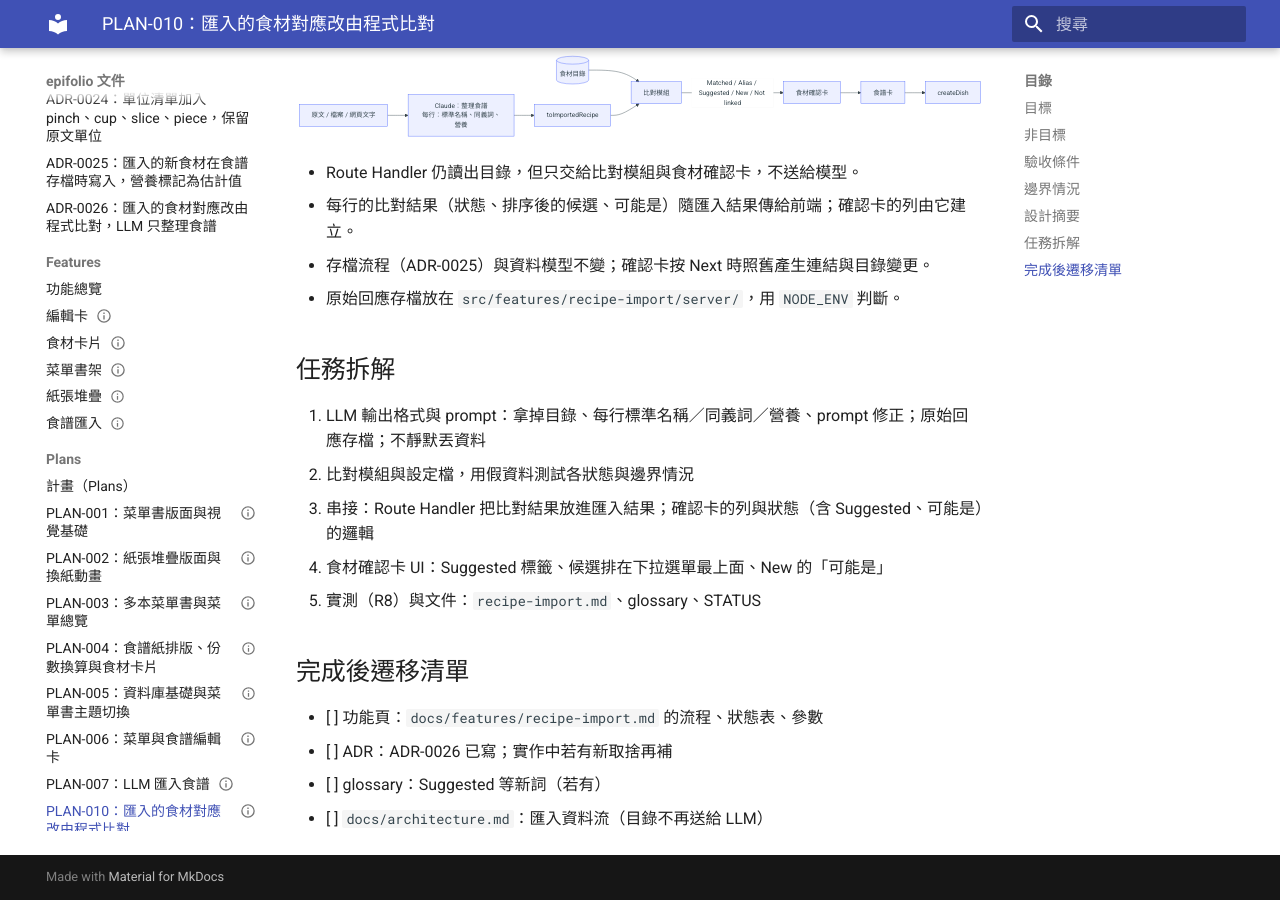
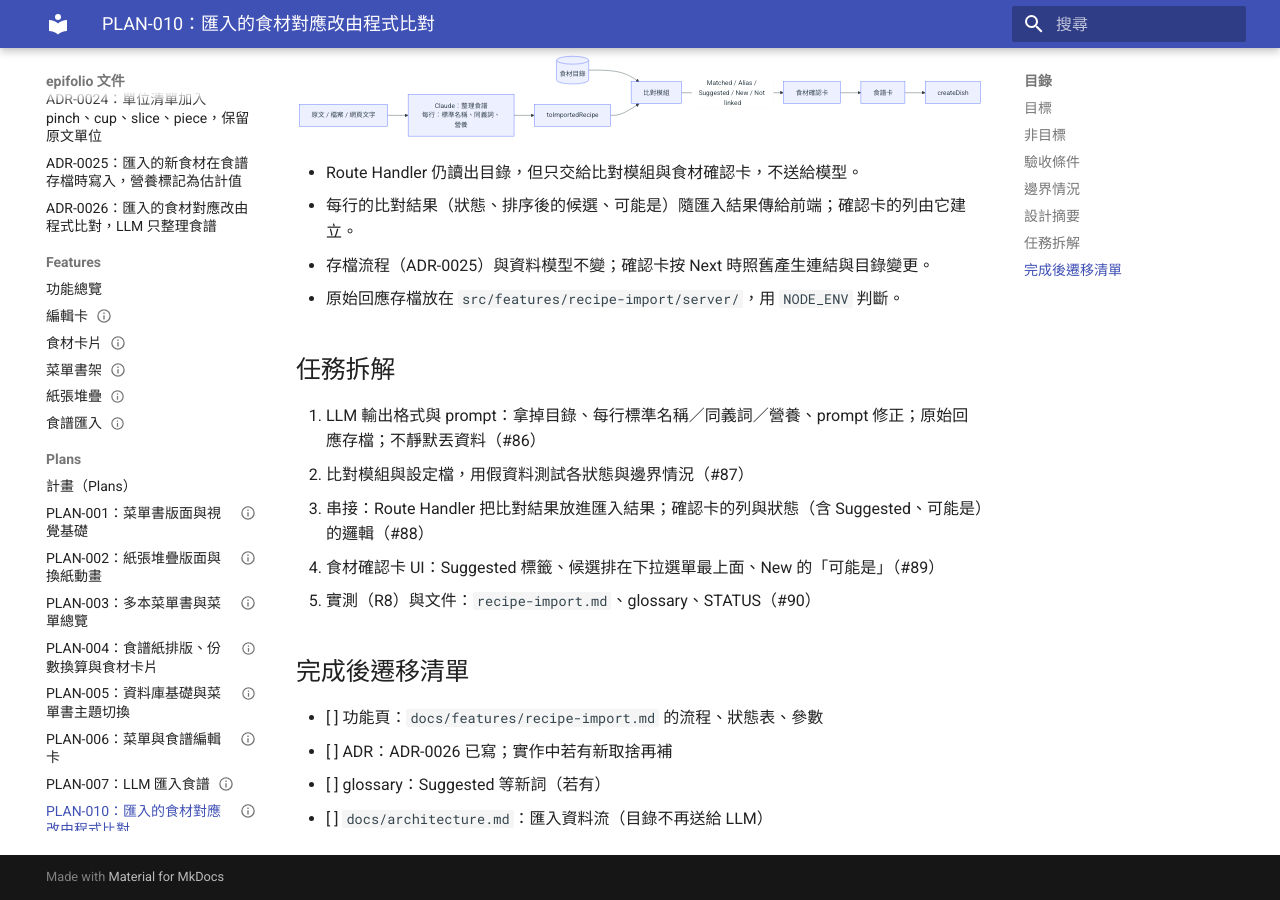
Before and after one commit to piercelin11/epifolio, an MkDocs documentation site: the page built from docs/plans/PLAN-010-ingredient-matching.md, in a window 1280 px wide and 900 px high, scrolled down 2563 px. Built offline with MkDocs 1.6.1 and Material for MkDocs 9.7.7, drawn with Linux system fonts in a browser that asks for light colours.

Commit message:
docs: start PLAN-010 with its issues
Refs #85

```diff
--- a/docs/plans/PLAN-010-ingredient-matching.md
+++ b/docs/plans/PLAN-010-ingredient-matching.md
@@ -95,11 +95,11 @@ flowchart LR
 
 ## 任務拆解
 
-1. LLM 輸出格式與 prompt：拿掉目錄、每行標準名稱／同義詞／營養、prompt 修正；原始回應存檔；不靜默丟資料
-2. 比對模組與設定檔，用假資料測試各狀態與邊界情況
-3. 串接：Route Handler 把比對結果放進匯入結果；確認卡的列與狀態（含 Suggested、可能是）的邏輯
-4. 食材確認卡 UI：Suggested 標籤、候選排在下拉選單最上面、New 的「可能是」
-5. 實測（R8）與文件：`recipe-import.md`、glossary、STATUS
+1. LLM 輸出格式與 prompt：拿掉目錄、每行標準名稱／同義詞／營養、prompt 修正；原始回應存檔；不靜默丟資料（#86）
+2. 比對模組與設定檔，用假資料測試各狀態與邊界情況（#87）
+3. 串接：Route Handler 把比對結果放進匯入結果；確認卡的列與狀態（含 Suggested、可能是）的邏輯（#88）
+4. 食材確認卡 UI：Suggested 標籤、候選排在下拉選單最上面、New 的「可能是」（#89）
+5. 實測（R8）與文件：`recipe-import.md`、glossary、STATUS（#90）
 
 ## 完成後遷移清單
 
```
Also changed, not shown: other parts of docs/plans/PLAN-010-ingredient-matching.md (+1 -1 lines), docs/plans/README.md (+1 -1 lines).
